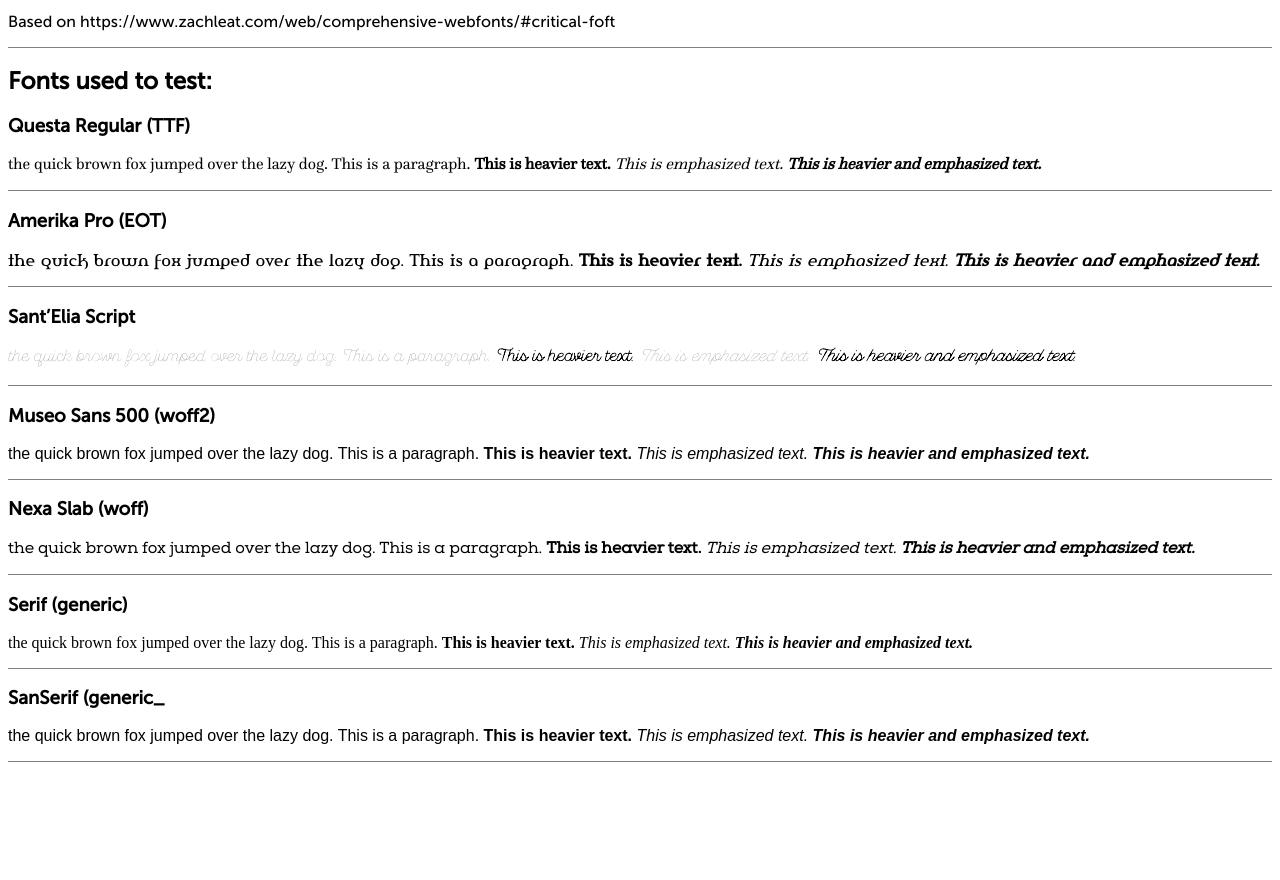
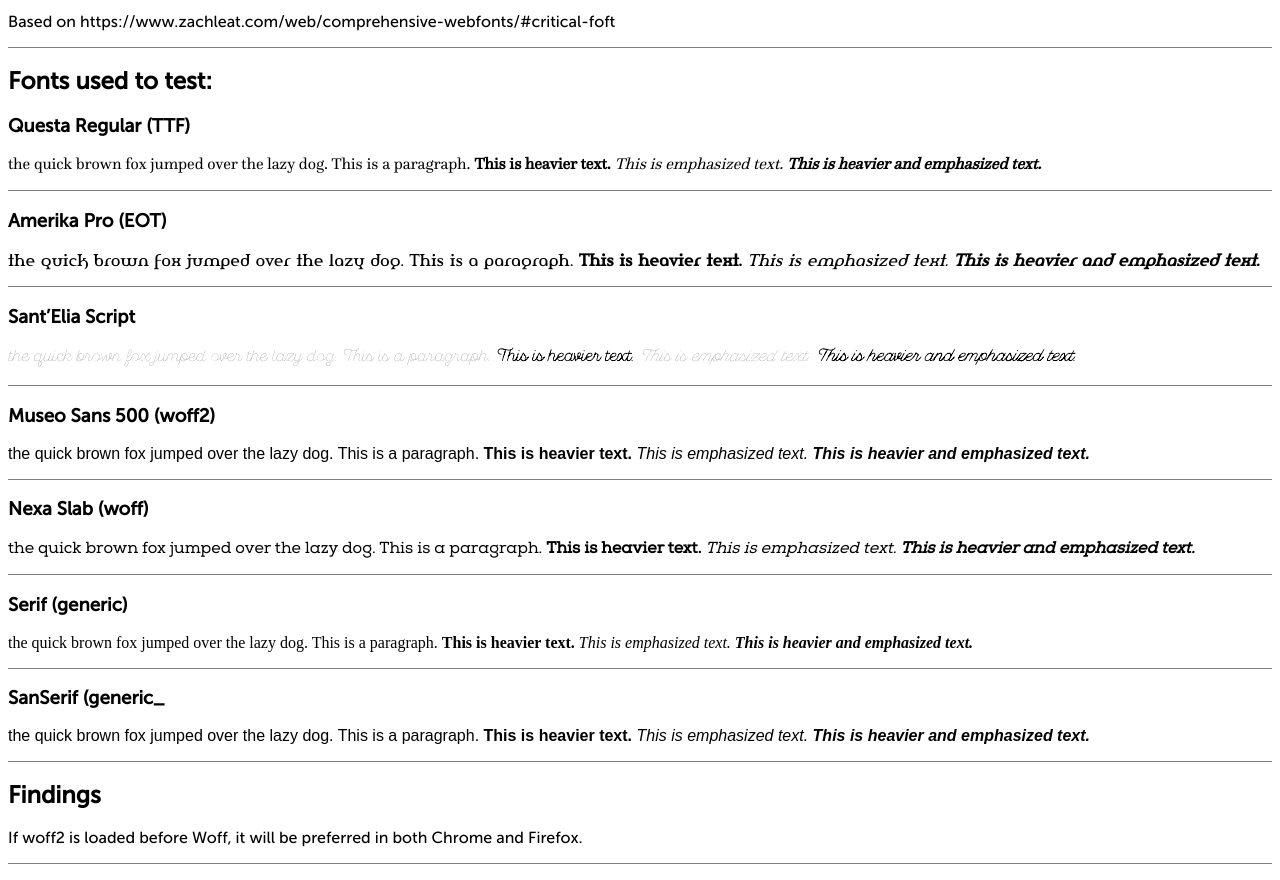
Before and after one commit to mariacha/base-css-flexbox, a plain HTML site: page fonts.html in a window 1280 px wide. Shown: the part 117-997 px from the top of the page. Before the commit the page ends 895 px from the top, so only its background shows below. Drawn offline with Linux system fonts and the light colour scheme; a web font is replaced by a local one.

Commit message:
Adding a findings section.

```diff
--- a/fonts.html
+++ b/fonts.html
@@ -30,5 +30,7 @@
 <h3>SanSerif (generic_</h3>
 <p class="sanserif">the quick brown fox jumped over the lazy dog. This is a paragraph. <strong>This is heavier text.</strong> <em>This is emphasized text.</em> <strong><em>This is heavier and emphasized text.</em></strong></p>
 
+<h2>Findings</h2>
+<p>If woff2 is loaded before Woff, it will be preferred in both Chrome and Firefox.</p>
 </body>
 </html>
```
